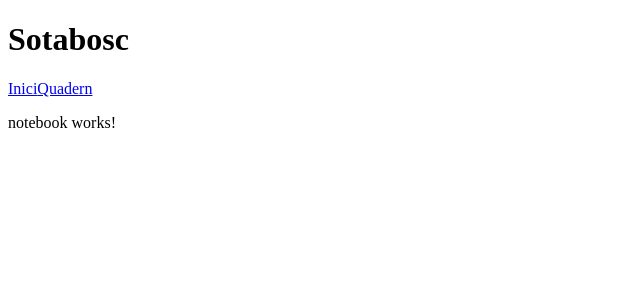
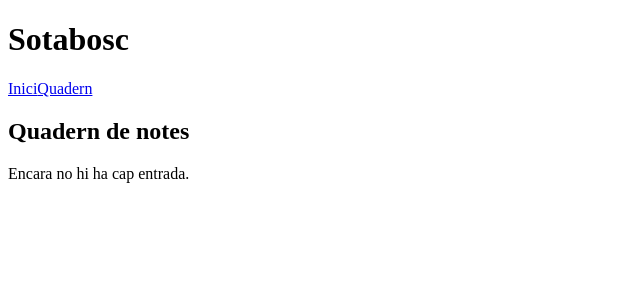
Before and after one commit to isahun/sotabosc_app, an Angular app: page /notebook in a window 1280 px wide. Shown: the top 300 px of the page, without its empty margins (0-640 px from the left). Built offline with nearby package versions, Linux system fonts and the light colour scheme.

Commit message:
feat: lead entries in notebook

```diff
--- a/src/app/features/notebook/notebook.html
+++ b/src/app/features/notebook/notebook.html
@@ -1 +1,14 @@
-<p>notebook works!</p>
+<section class="notebook">
+  <h2>Quadern de notes</h2>
+
+  @if (entries.length === 0) {
+    <p>Encara no hi ha cap entrada.</p>
+  }
+
+  @for (entry of entries; track entry.id) {
+    <article>
+      <h3>{{ entry.title || 'Sense títol' }}</h3>
+      <p>{{ entry.content }}</p>
+    </article>
+  }
+</section>
--- a/src/app/features/notebook/notebook.ts
+++ b/src/app/features/notebook/notebook.ts
@@ -1,4 +1,6 @@
-import { Component } from '@angular/core';
+import { Component, inject } from '@angular/core';
+import { Entry } from '../../core/models/entry';
+import { EntryService } from '../../core/services/entry.service';
 
 @Component({
   selector: 'app-notebook',
@@ -6,4 +8,12 @@ import { Component } from '@angular/core';
   templateUrl: './notebook.html',
   styleUrl: './notebook.css',
 })
-export class Notebook {}
+export class Notebook {
+  private entryService = inject(EntryService);
+
+  entries: Entry[] = [];
+
+  ngOnInit() {
+    this.entries = this.entryService.getEntries();
+  }
+}
```
